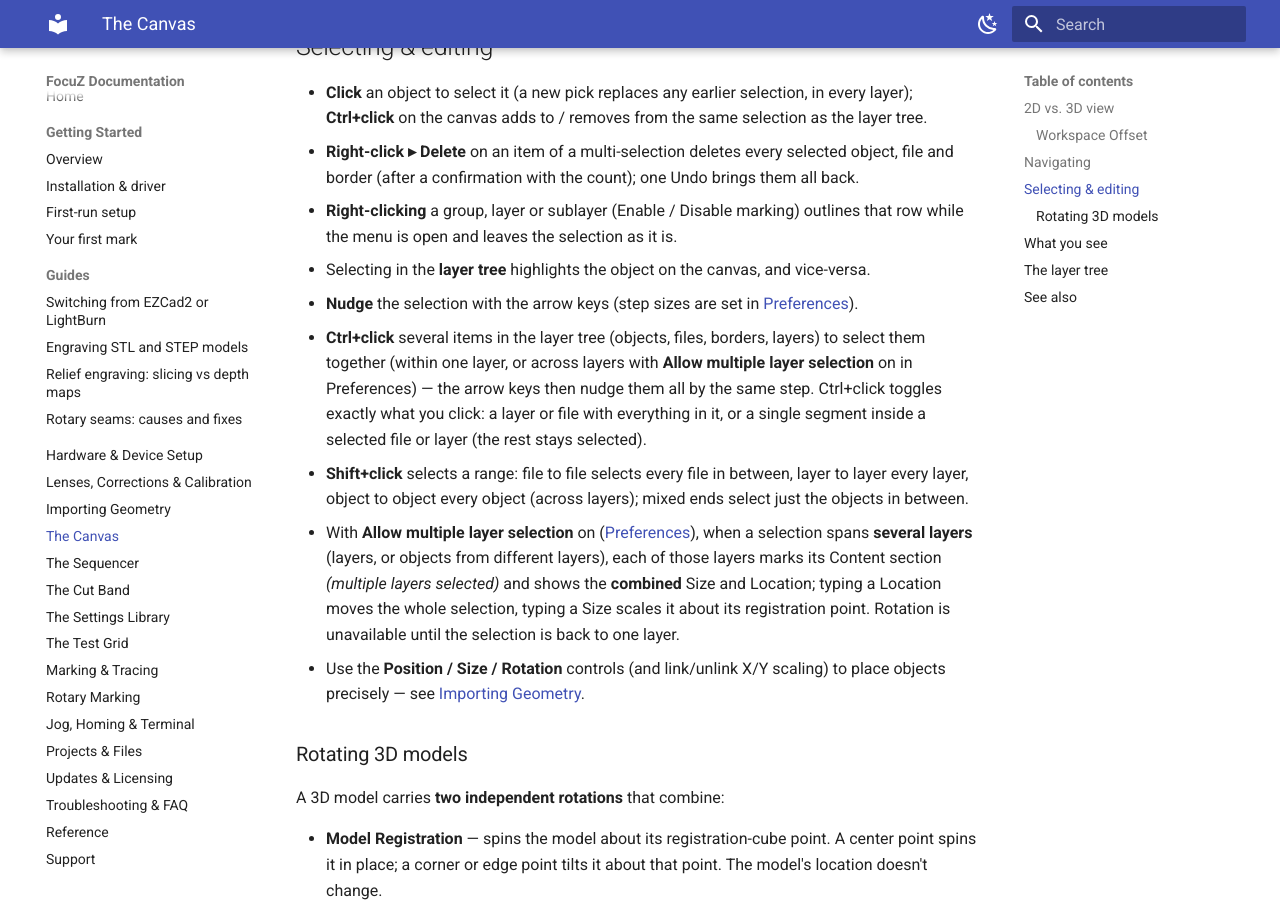
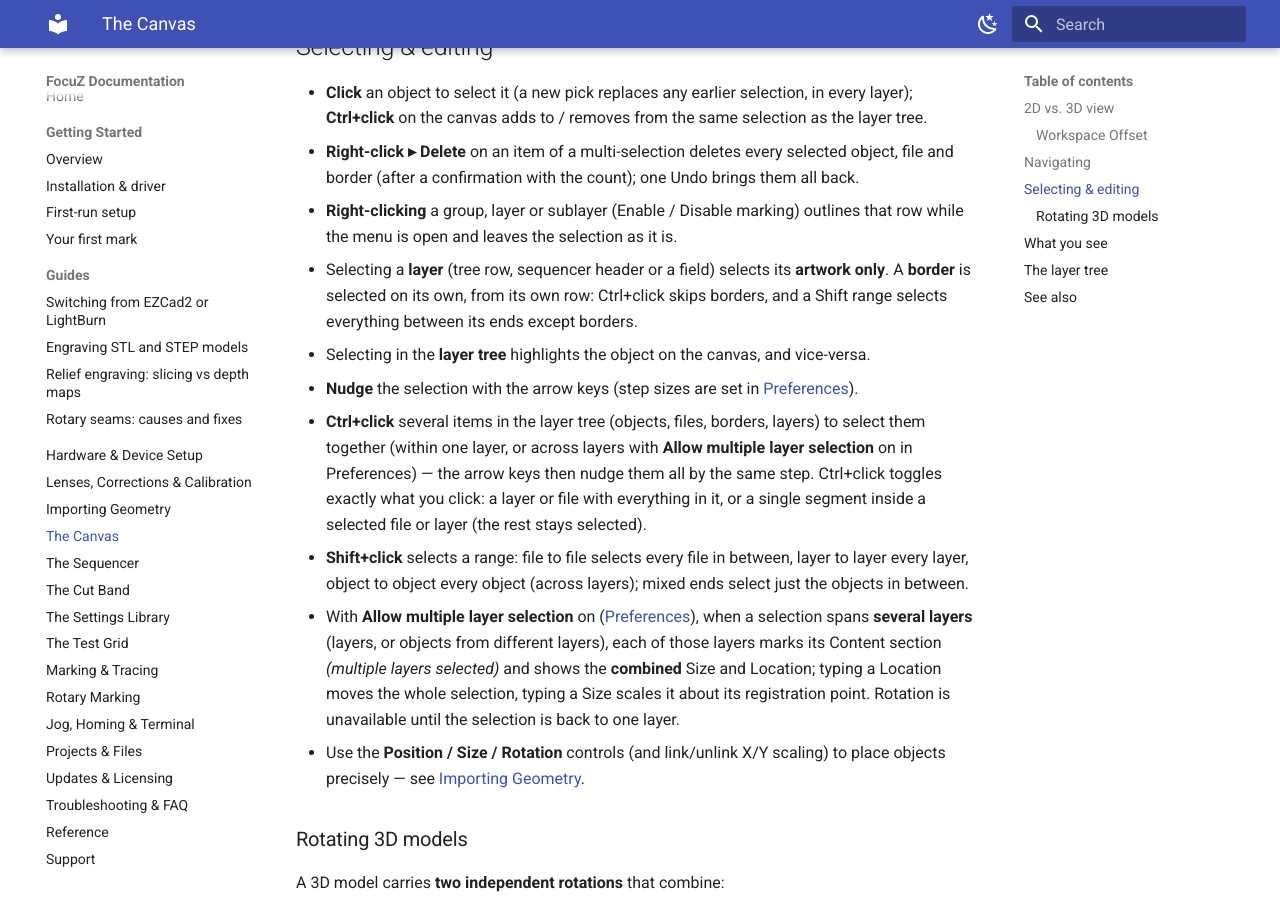
Before and after one commit to Lokahi-Shop/focuz-docs, an MkDocs documentation site: the page built from docs/canvas.md, in a window 1280 px wide and 900 px high, scrolled down 1602 px. Built offline with MkDocs 1.6.1 and Material for MkDocs 9.7.7, drawn with Linux system fonts in a browser that asks for light colours.

Commit message:
Canvas: layer picks select artwork; borders selected on their own
Co-Authored-By: Claude Opus 5.5 <noreply@anthropic.com>

```diff
--- a/docs/canvas.md
+++ b/docs/canvas.md
@@ -51,6 +51,9 @@ surface. On a rotary job it also marks the axis height and each part surface.
   (after a confirmation with the count); one Undo brings them all back.
 - **Right-clicking** a group, layer or sublayer (Enable / Disable marking) outlines that row while the menu
   is open and leaves the selection as it is.
+- Selecting a **layer** (tree row, sequencer header or a field) selects its **artwork only**. A **border** is
+  selected on its own, from its own row: Ctrl+click skips borders, and a Shift range selects everything
+  between its ends except borders.
 - Selecting in the **layer tree** highlights the object on the canvas, and vice-versa.
 - **Nudge** the selection with the arrow keys (step sizes are set in [Preferences](projects-files.md)).
 - **Ctrl+click** several items in the layer tree (objects, files, borders, layers) to select them together
```
